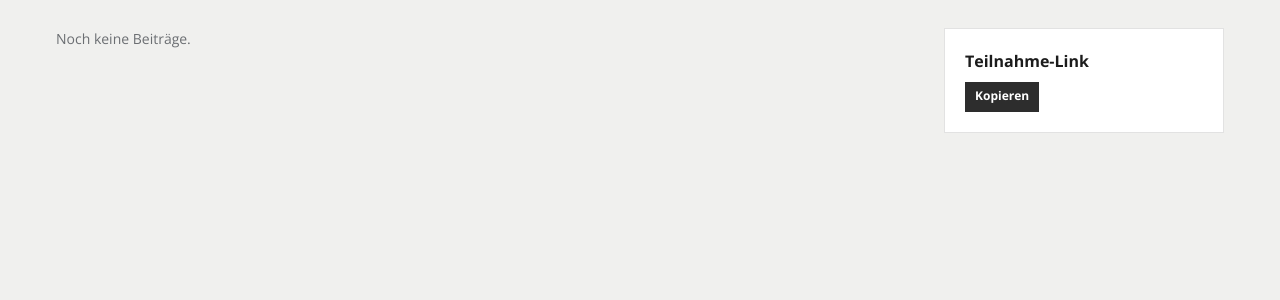
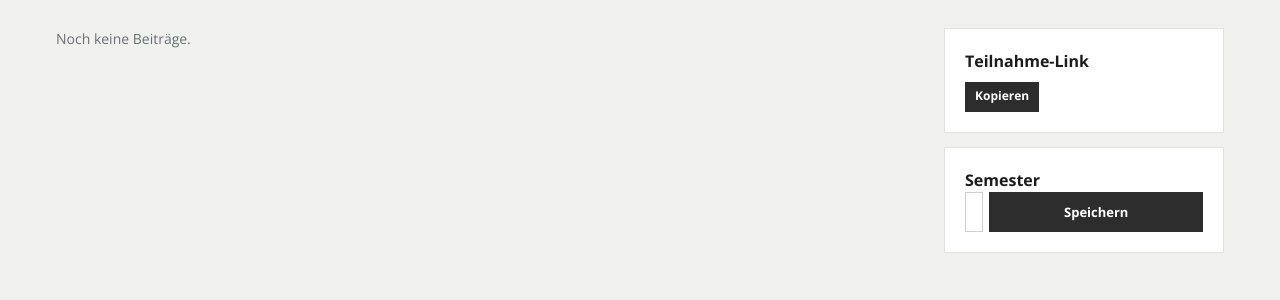
Before and after one commit to Lvkas184/Altklausuren, a Flask app: template templates/proto_session_moderation.html in a window 1280 px wide. Shown: the part 127-427 px from the top of the page. Run offline with Flask 3, Linux system fonts and the light colour scheme; the template is opened without the code that fills it, so the values that code supplies are empty.

Commit message:
feat: Allow editing session semester from moderation view
Co-Authored-By: Claude Sonnet 4.6 <noreply@anthropic.com>

```diff
--- a/app.py
+++ b/app.py
@@ -1043,6 +1043,19 @@ def proto_session_contribute(token: str):
     return {"ok": True}
 
 
+@app.post("/subjects/<subject_id>/sessions/<session_id>/semester")
+@require_role("editor")
+def update_proto_session_semester(subject_id: str, session_id: str):
+    session = catalog.get_proto_session_by_id(session_id)
+    if not session or session["subject_id"] != subject_id:
+        abort(404)
+    semester = request.form.get("semester", "").strip()
+    with catalog._connect() as db:
+        db.execute("update proto_sessions set semester = ?, updated_at = ? where id = ?",
+                   (semester, datetime.now().isoformat(), session_id))
+    return redirect(url_for("proto_session_moderation", subject_id=subject_id, session_id=session_id))
+
+
 @app.post("/subjects/<subject_id>/sessions/<session_id>/close")
 @require_role("editor")
 def close_proto_session(subject_id: str, session_id: str):
--- a/templates/proto_session_moderation.html
+++ b/templates/proto_session_moderation.html
@@ -55,6 +55,14 @@
             <button class="secondary small-action" onclick="navigator.clipboard.writeText('{{ session_url }}')">Kopieren</button>
           </section>
 
+          <section class="panel">
+            <h2>Semester</h2>
+            <form action="{{ url_for('update_proto_session_semester', subject_id=subject.id, session_id=session.id) }}" method="post" style="display:flex; gap:0.4rem;">
+              <input name="semester" value="{{ session.semester }}" style="flex:1; font-size:0.85rem; padding:0.3rem 0.5rem;">
+              <button class="secondary" type="submit">Speichern</button>
+            </form>
+          </section>
+
           {% if session.status == 'open' %}
             <section class="panel">
               <h2>Session schließen</h2>
```
